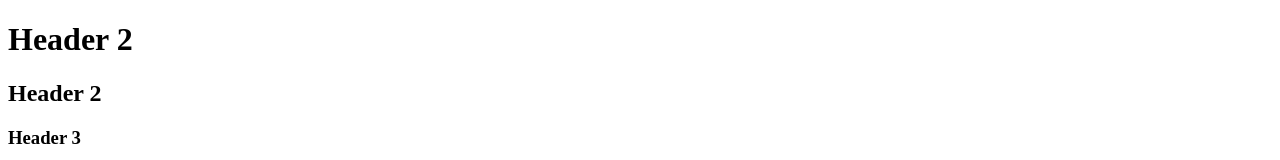
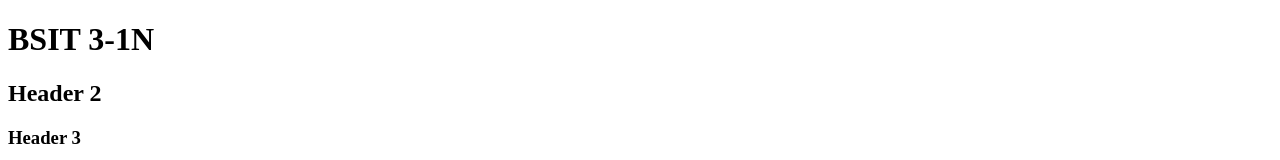
Before and after one commit to angelalsales/BSIT3-1N, a plain HTML site: page index.html in a window 1280 px wide. Shown: the top 160 px of the page. Drawn offline with Linux system fonts and the light colour scheme.

Commit message:
index.html

```diff
--- a/index.html
+++ b/index.html
@@ -7,7 +7,7 @@
     </head>
     <body>
 
-        <h1>Header 2</h1>
+        <h1>BSIT 3-1N</h1>
         <h2>Header 2</h2>
         <h3>Header 3</h3>
         <h4>Header 4</h4>
```
